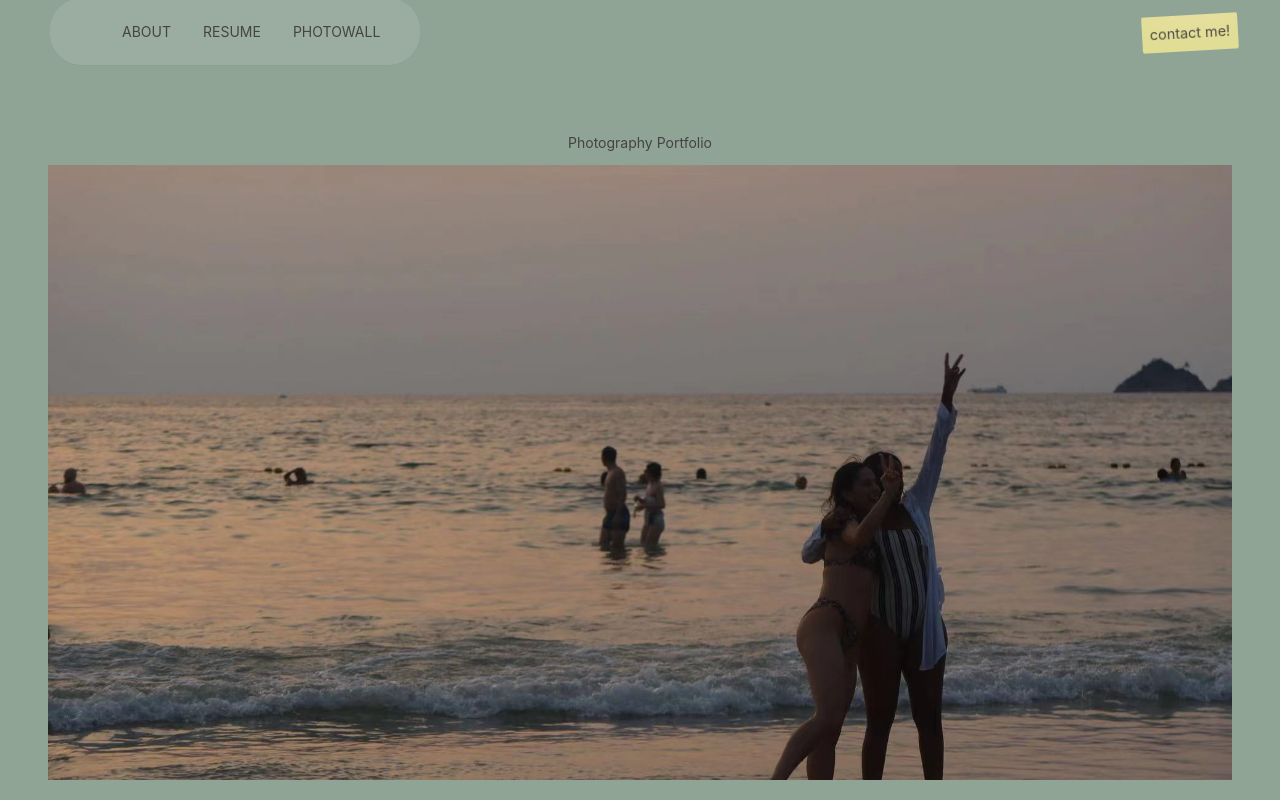
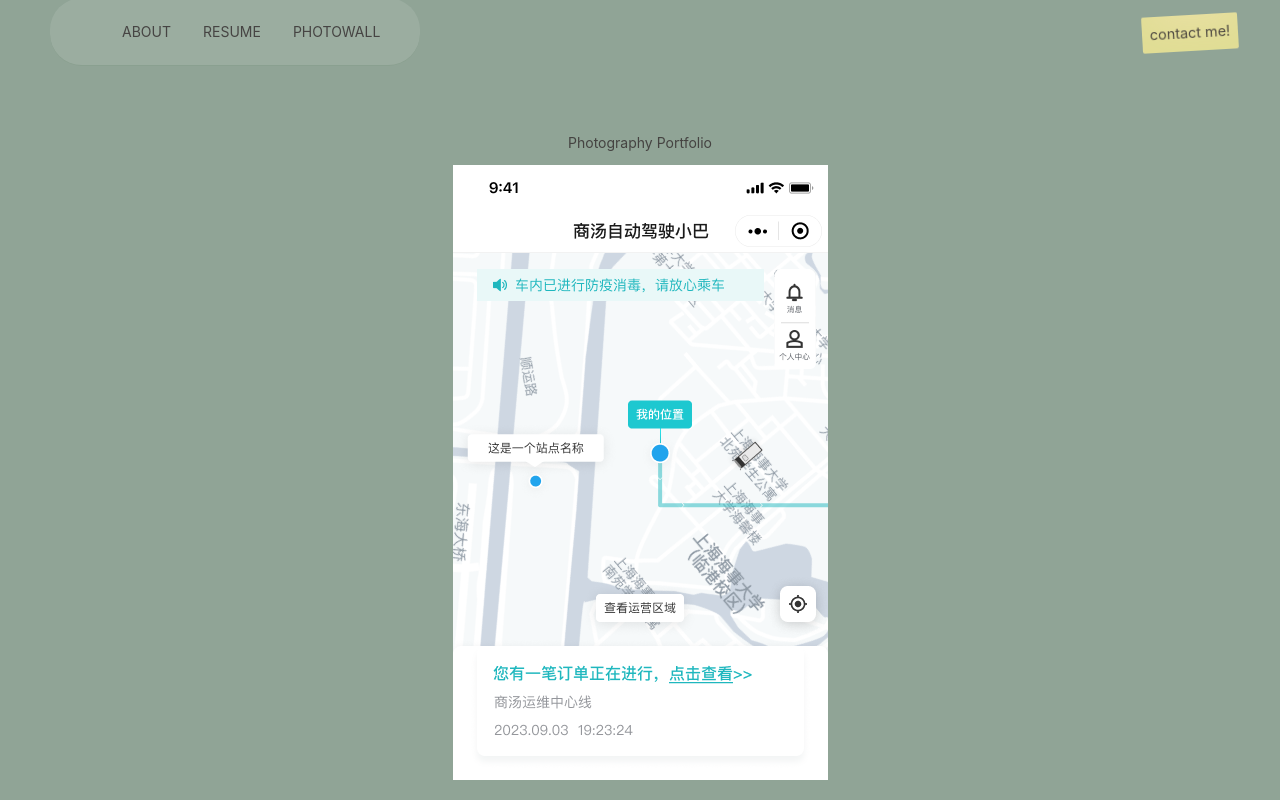
Before and after one commit to gwifloria/bj-fantasy-island, a React (Vite) app: page /#/photoWall in a window 1280 px wide. Built offline with nearby package versions, Linux system fonts and the light colour scheme.

Commit message:
chore: change pic

```diff
--- a/src/pages/PhotoWall/config.ts
+++ b/src/pages/PhotoWall/config.ts
@@ -1,17 +1,12 @@
-import phuket from "@/assets/phuket.jpg";
-import phuket1 from "@/assets/phuket1.jpg";
-import phuket2 from "@/assets/phuket2.jpg";
-import phuket3 from "@/assets/phuket3.jpg";
+import automobile from "@/assets/automobile.png";
+import h5 from "@/assets/h5.png";
+
 import { AlbumType } from "./type";
 
 export const albumsConfig:{key:AlbumType,items:string[]}[] = [
   {
     key:'portrait',
-    items:[phuket,phuket1,phuket2,phuket3]
-  },
-  {
-    key:'trip',
-    items:[phuket2,phuket3]
+    items:[automobile,h5]
   },
 
 ]
```
Also changed, not shown: src/assets/automobile.png (added), src/assets/h5.png (added).
